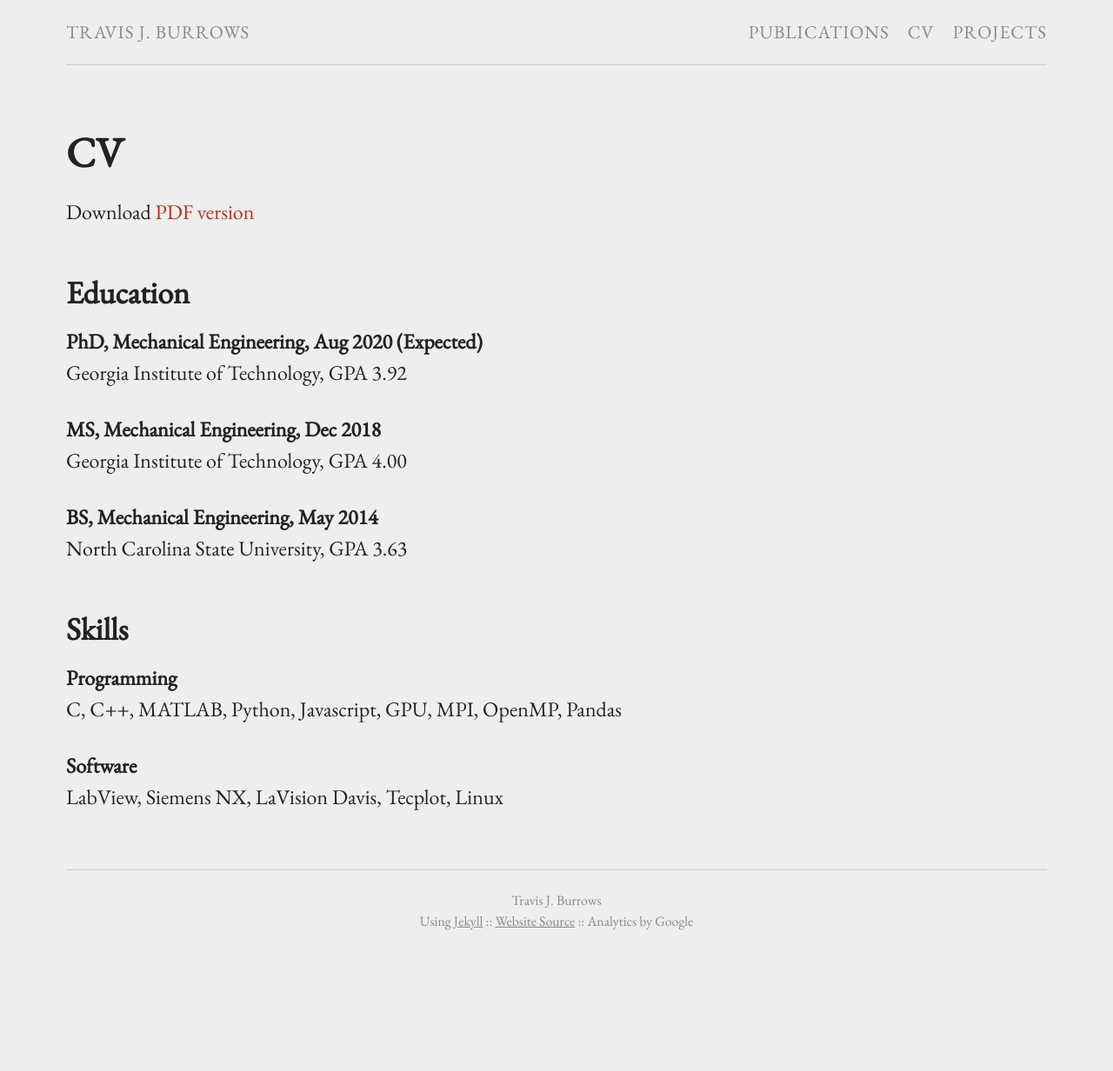
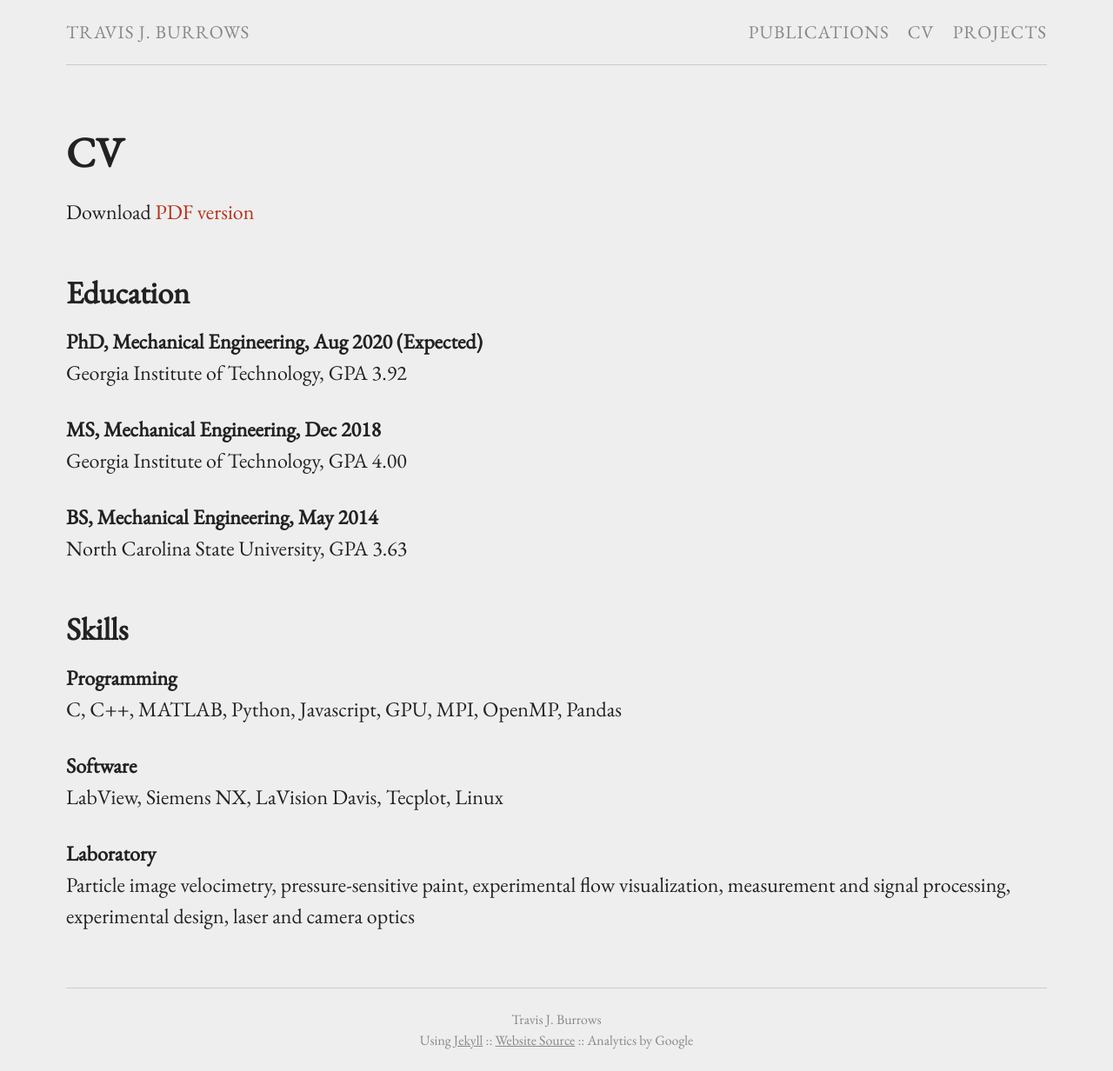
Before and after one commit to tjburrows/tjburrows.github.io, a Jekyll site: the page built from cv.md, in a window 1280 px wide. Shown: the whole page at 87% size. Built offline with Jekyll 4.4.1, drawn with Linux system fonts in a browser that asks for light colours; before the commit the page ends 1096 px from its top, so only the background shows below that.

Commit message:
Update cv.md

```diff
--- a/cv.md
+++ b/cv.md
@@ -23,3 +23,8 @@ C, C++, MATLAB, Python, Javascript, GPU, MPI, OpenMP, Pandas
 
 **Software** <br>
 LabView, Siemens NX, LaVision Davis, Tecplot, Linux
+
+**Laboratory** <br>
+Particle image velocimetry, pressure-sensitive paint, experimental flow
+visualization, measurement and signal processing, experimental design, laser and
+camera optics
```
